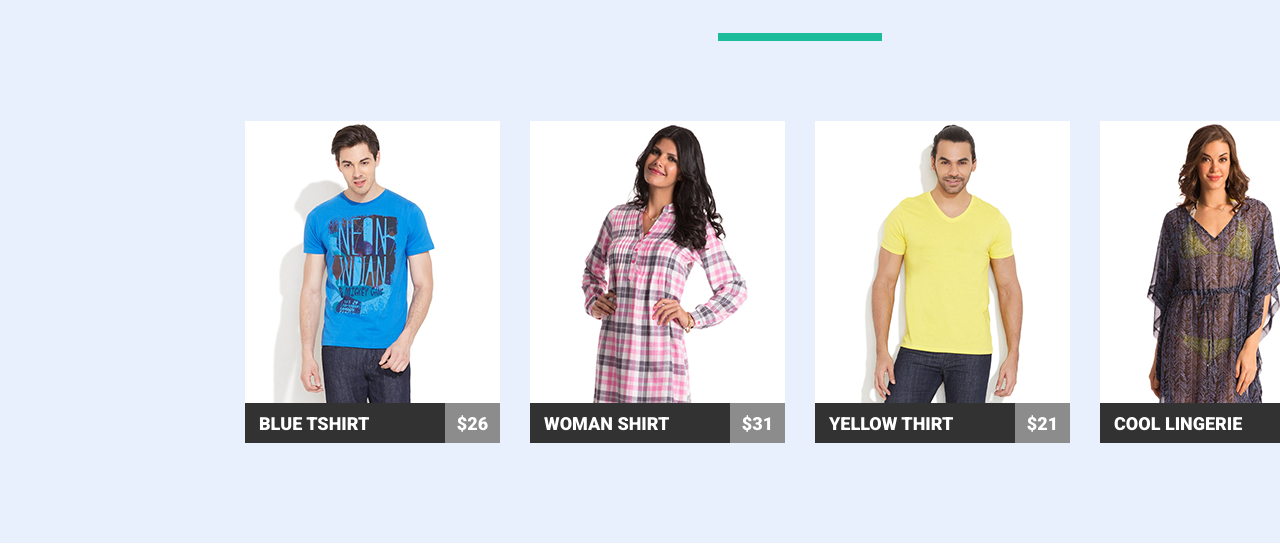
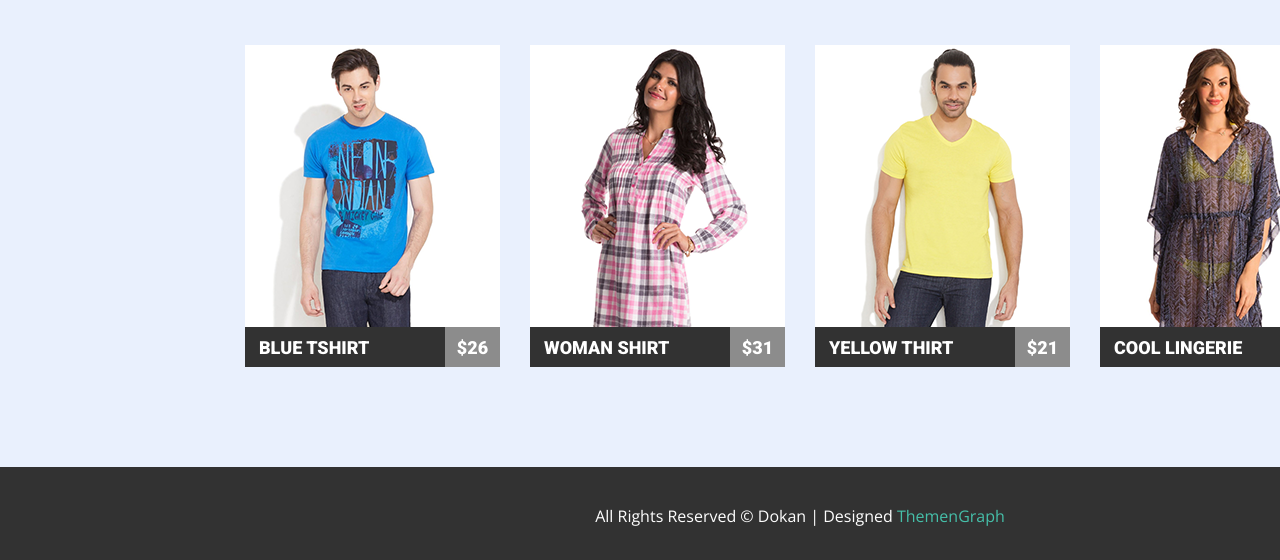
Before and after one commit to wvlasenko/GoIt-hw5, a plain HTML site: page index.html in a window 1280 px wide. Shown: the part 895-1455 px from the top of the page. Drawn offline with nearby package versions, Linux system fonts and the light colour scheme.

Commit message:
Add footer and footer and footer decorate , fix sizing

```diff
--- a/css/styles.css
+++ b/css/styles.css
@@ -56,7 +56,7 @@ body {
 
 .header {
   padding-top: 40px;
-  margin-bottom: 100px;
+  margin-bottom: 24px;
 }
 
 /* Header decorate  */
@@ -339,3 +339,23 @@ h1 {
 .overlay__list-item-link_basket:hover {
   background-color: #323232;
 }
+
+.footer__box {
+  width: 1600px;
+  margin: 0 auto;
+  background-color: #323232;;
+  text-align: center;
+  font-family: "Open Sans";
+  color: #fefefe;
+  font-size: 16px;
+}
+
+.footer__box p {
+  padding-top: 38px;
+  padding-bottom: 33px;
+}
+
+.footer__box a {
+  color: #46bfa9;
+  text-decoration: none;
+}
--- a/index.html
+++ b/index.html
@@ -257,5 +257,10 @@
         </div>
       </section>
     </main>
+    <footer class="footer__box">
+      <p>
+        All Rights Reserved © Dokan | Designed <a href="#">ThemenGraph</a>
+      </p>
+    </footer>
   </body>
 </html>
```
